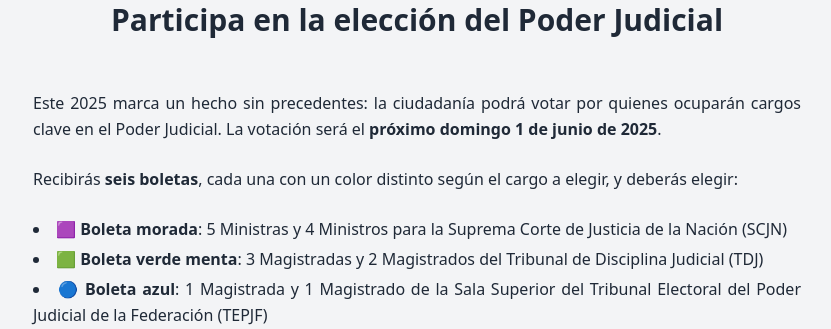
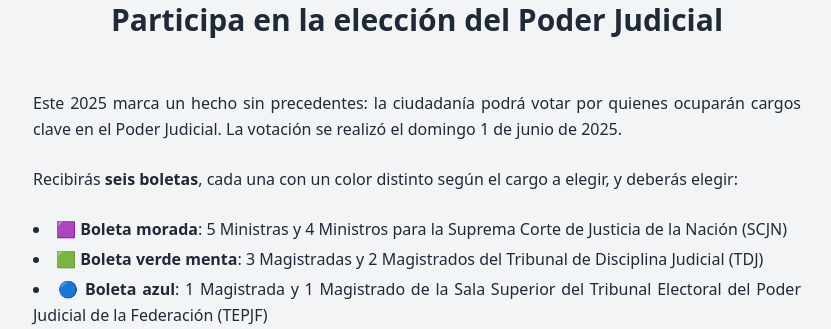
Before and after one commit to cuauhtemocbe/judicial-candidates-mx, a Flask app: page / in a window 1280 px wide. Shown: the part 138-467 px from the top of the page, without its empty margins (223-1054 px from the left). Run offline with Flask 3, Linux system fonts and the light colour scheme; some libraries are stand-ins or nearby versions.

Commit message:
fix(home): Say that the vote already took place
Replace the "próximo domingo" announcement with a past-tense statement.

Co-Authored-By: Claude Sonnet 5.5 <noreply@anthropic.com>

```diff
--- a/app/templates/index.html
+++ b/app/templates/index.html
@@ -9,7 +9,7 @@
   <div class="w-24 h-1 mx-auto rounded-full mb-2"></div>
   <p>
     Este 2025 marca un hecho sin precedentes: la ciudadanía podrá votar por quienes ocuparán cargos clave en el Poder
-    Judicial. La votación será el <strong>próximo domingo 1 de junio de 2025</strong>.
+    Judicial. La votación se realizó el domingo 1 de junio de 2025.
   </p>
 
   <p>
```
Also changed, not shown: tests/test_pages.py (+7 -0 lines).
